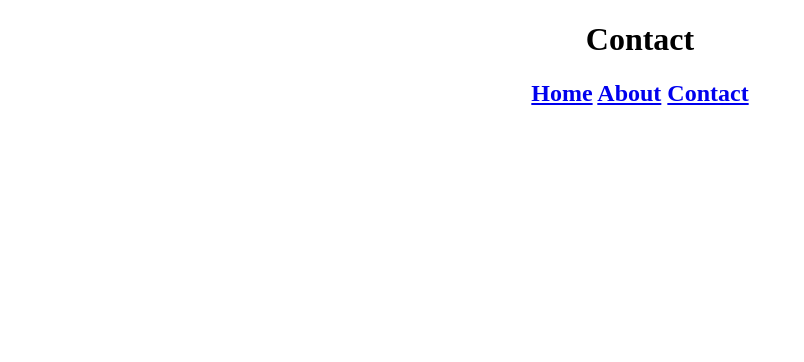
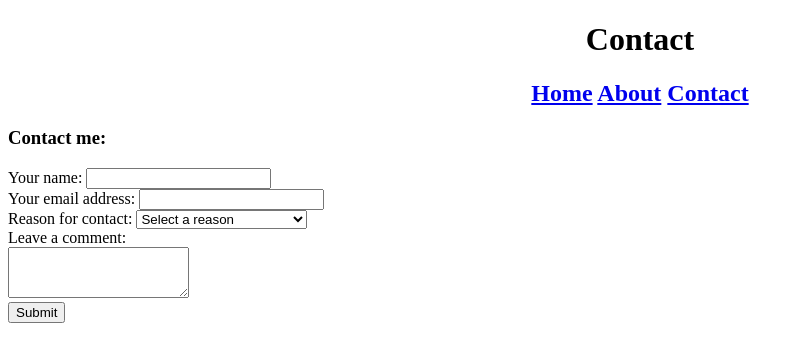
Before and after one commit to siordiag/mi349_blog, a plain HTML site: page contact.html in a window 1280 px wide. Shown: the whole page, without its empty margins (0-804 px from the left). Drawn offline with Linux system fonts and the light colour scheme.

Commit message:
contact form

```diff
--- a/contact.html
+++ b/contact.html
@@ -14,10 +14,26 @@
              <a href="contact.html">Contact</a>
         </div></center></h2>
       </header>
+    <h3>Contact me:</h3>
     <form>
-        <label>
-
-        </label>
+        <label>Your name:
+            <input type="text">
+        </label><br>
+        <label>Your email address:
+            <input type="email">
+        </label><br>
+        <label>Reason for contact:
+            <select>
+                <option value="reason0">Select a reason</option>
+                <option value="reason1">Saying hi</option>
+                <option value="reason2">Looking for a contractor</option>
+                <option value="reason1">Interested in an interview</option>
+            </select>
+        </label><br>
+        <label>Leave a comment:<br>
+            <textarea rows="3"></textarea>
+        </label><br>
+        <button>Submit</button>
     </form>
 </body>
 </html>
```
